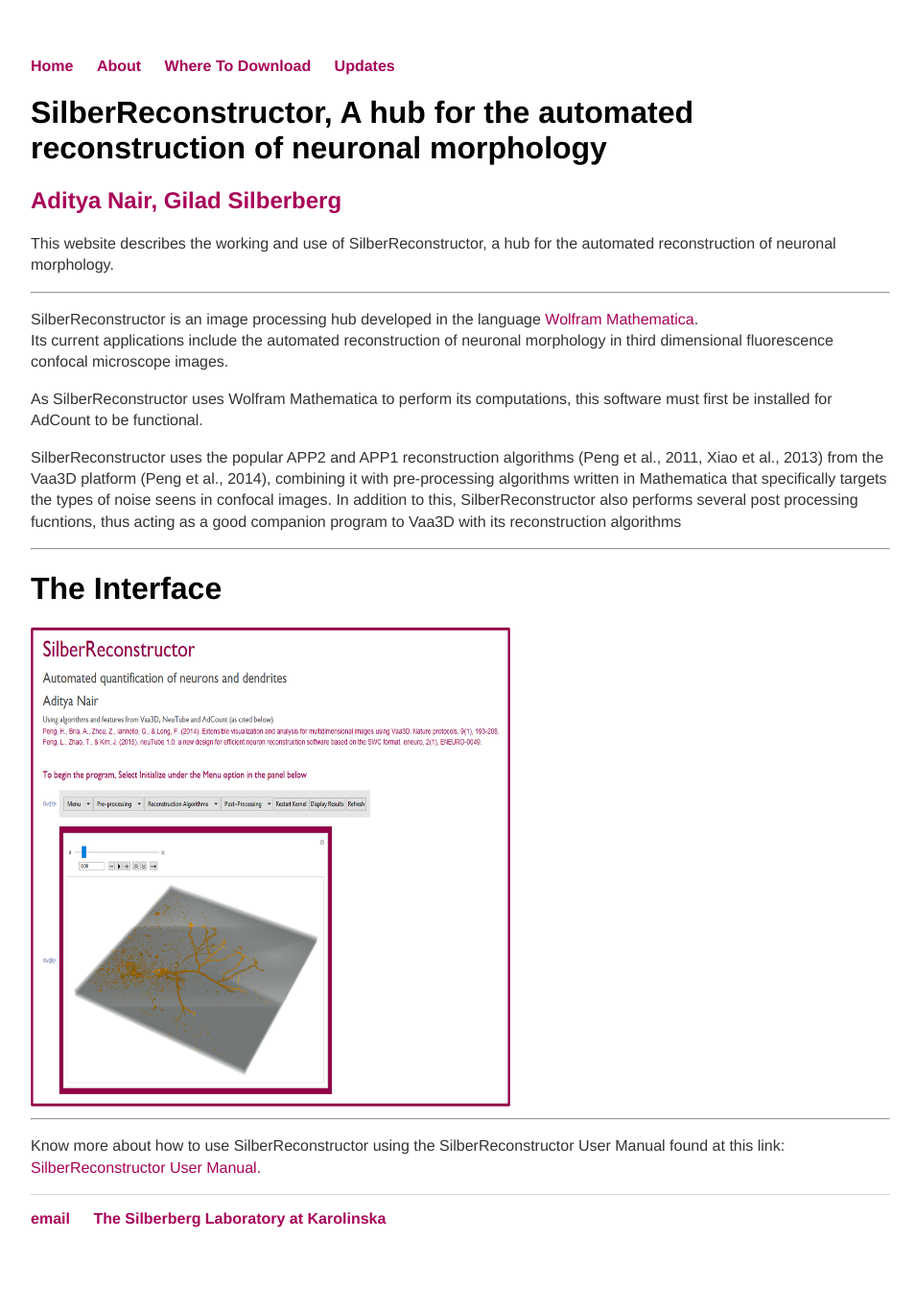
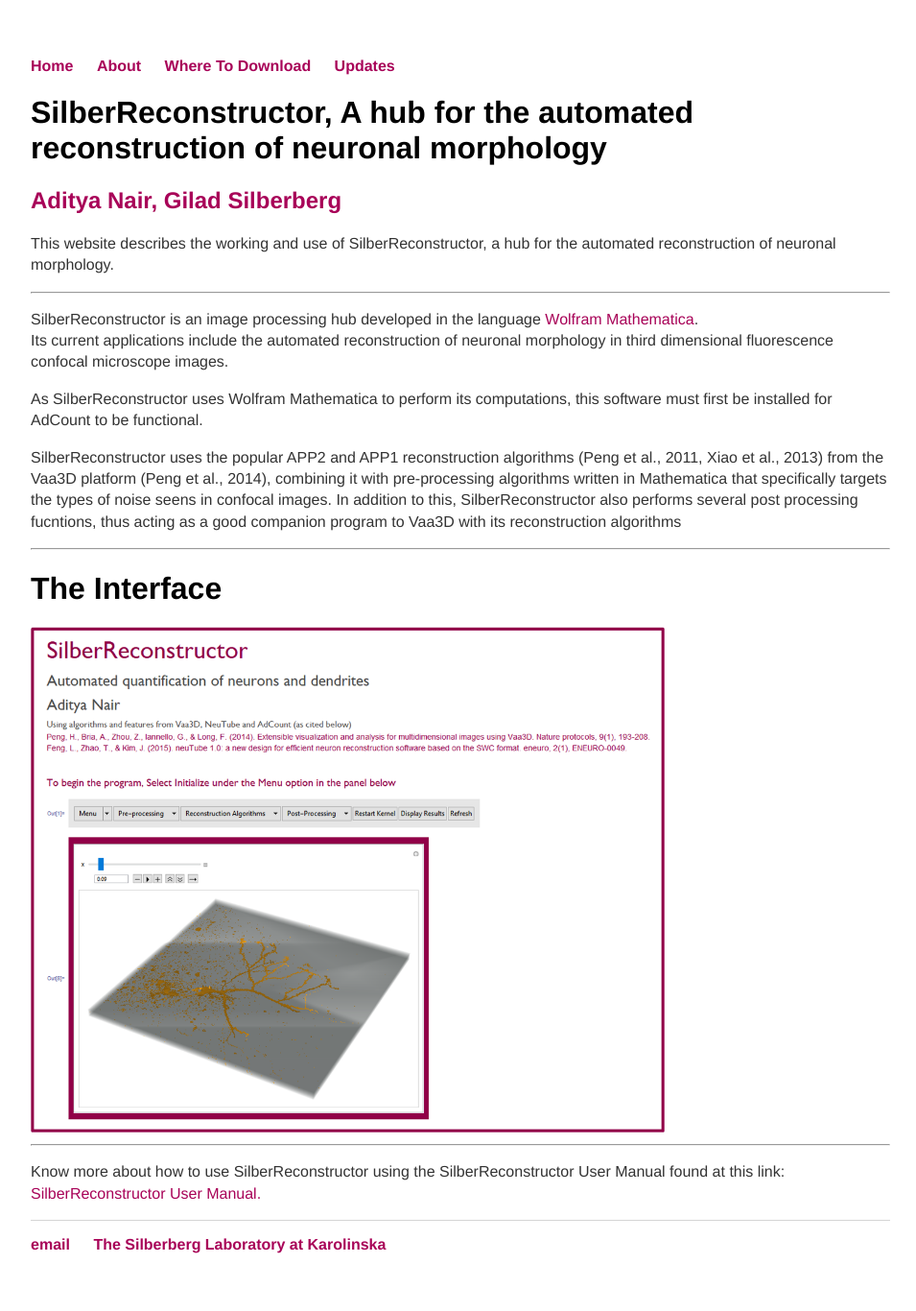
Before and after one commit to adityanairneuro/silver-reconstructor, a Jekyll site: the page built from index.html, in a window 1280 px wide. Shown: the whole page at 96% size, without its empty margins (160-1115 px from the left). Built offline with Jekyll 4.4.1, drawn with Linux system fonts in a browser that asks for light colours; before the commit the page ends 1339 px from its top, so only the background shows below that.

Commit message:
Update index.html

```diff
--- a/index.html
+++ b/index.html
@@ -12,7 +12,7 @@
 	</p>
 	<p>SilberReconstructor uses the popular APP2 and APP1 reconstruction algorithms (Peng et al., 2011, Xiao et al., 2013) from the Vaa3D platform (Peng et al., 2014), combining it with pre-processing algorithms written in Mathematica that specifically targets the types of noise seens in confocal images. In addition to this, SilberReconstructor also performs several post processing fucntions, thus acting as a good companion program to Vaa3D with its reconstruction algorithms</p><hr>
 	<h1>The Interface</h1>
-	<img src="images/SilberReconstructor_User_Interface.png" alt="SilberReconstructor Interface" style="width:500px;height:500px;" class="inline"><hr>
+	<img src="images/SilberReconstructor_User_Interface.png" alt="SilberReconstructor Interface" style="width:661px;height:527px;" class="inline"><hr>
 
 	<p>Know more about how to use SilberReconstructor using the SilberReconstructor User Manual found at this link: <a href="https://goo.gl/12AwAb">SilberReconstructor User Manual.</a>
 
```
